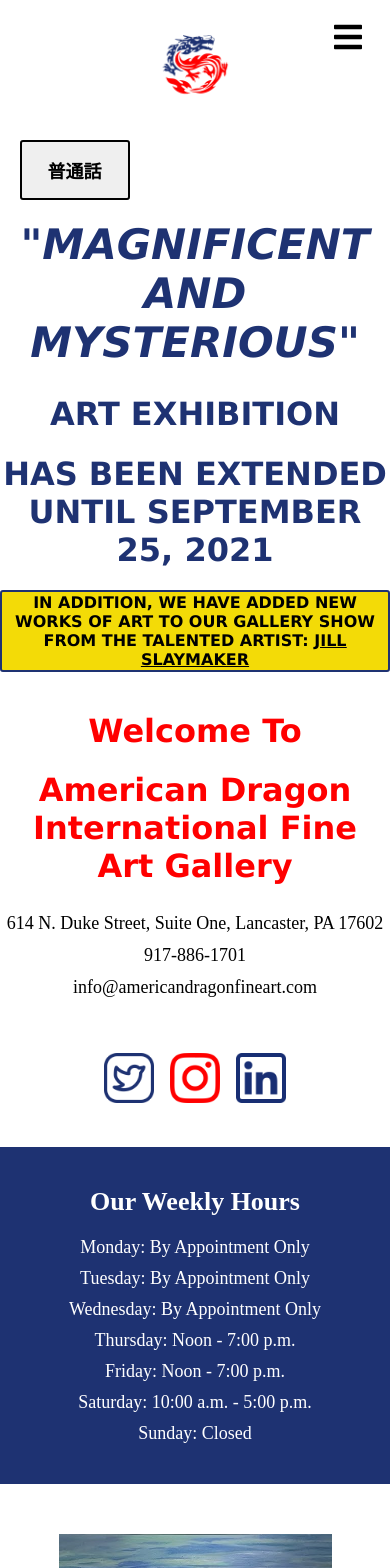
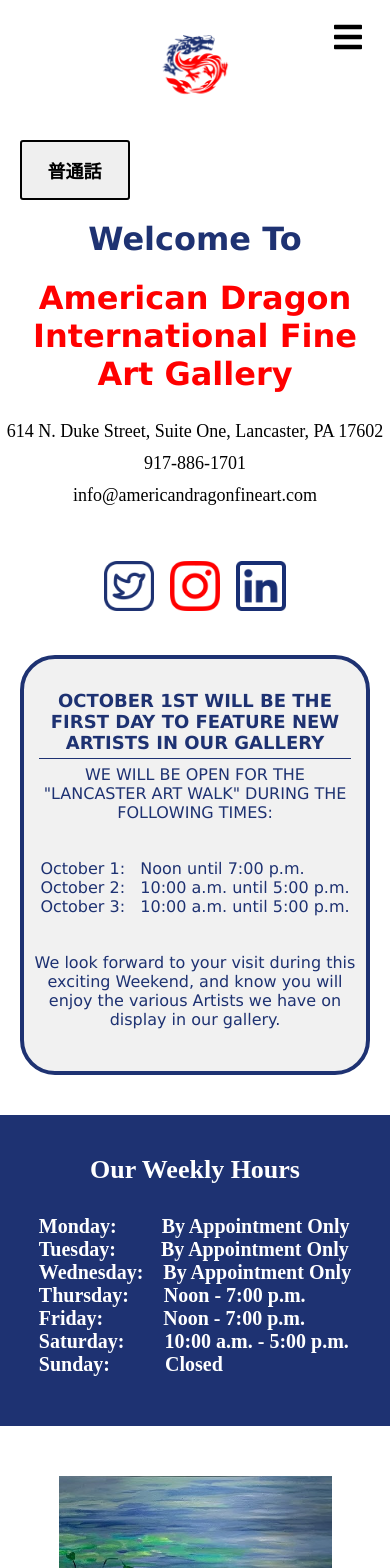
Before and after one commit to cupokoffi8/home, a React (Create React App) app: page / in a window 390 px wide. Shown: the top 1568 px of the page. Built offline with nearby package versions, Linux system fonts and the light colour scheme.

Commit message:
Changed homepage: removed MagAndMyst

```diff
--- a/src/Components/Home/Home-Mandarin.js
+++ b/src/Components/Home/Home-Mandarin.js
@@ -1,8 +1,5 @@
 import React from "react";
 import "./Home.css";
-import Map from "../Map/Map";
-import { FontAwesomeIcon } from '@fortawesome/react-fontawesome';
-import { faCoffee } from '@fortawesome/free-solid-svg-icons';
 import HoursMandarin from "./Hours-Mandarin";
 import NavbarMandarin from '../Navbar-Mandarin/Navbar-Mandarin';
 import '../Button.css';
@@ -24,22 +21,7 @@
           <button id="the-button" type='btn'>English</button>
         </form>
 
-        <a id="bigBoiLink" href="#/mag-and-myst-mandarin">
-        <h1 data-aos="fade-down" data-aos-duration="900" className="magAndMyst">"宏伟而神秘"</h1>
-        <h1 data-aos="fade-down" data-aos-duration="1000" id="please">艺术展</h1>
-        <h1 data-aos="fade-down" data-aos-duration="1100" id="moreInfo">已延长至2021年9月25日</h1>
-      </a>
-
-      <a id="why" href="#/jill-slaymaker-mandarin">
-      <button data-aos="fade-down" data-aos-duration="1200" className="currentExhibitionMessage">
-      此外，我们还从才华横溢的画廊展览中添加了新的艺术作品艺术家：
-        <a href="#/jill-slaymaker-mandarin"><span id="linkToArtist">吉尔·斯莱梅克</span></a>
-        </button>
-        </a>
-
-        <br />
-
-        <h1 data-aos="fade-down" data-aos-duration="1300" className='welcome' id="uh">歡迎來到美國龍國際美術</h1>
+        <h1 data-aos="fade-down" data-aos-duration="1400" className='american'>歡迎來到美國龍國際美術</h1>
 
         <div id="info">
           <a data-aos="fade-left" data-aos-duration="900" id="addy-click" href="https://www.google.com/maps/place/American+Dragon+International+Fine+Art+Gallery/@40.0483338,-76.3059007,15z/data=!4m5!3m4!1s0x0:0x4c549ed6537c2a4!8m2!3d40.0483496!4d-76.3057639">
@@ -56,7 +38,7 @@
 
           </div>
 
-        <div id="iconStuff">
+        <div data-aos="fade-up" data-aos-duration="1800" id="iconStuff">
             <a id="twitter" href="https://twitter.com/ameridragonart">
             <img src="./twitter.png" width="50" height="50" />
             </a>
--- a/src/Components/Home/Home.css
+++ b/src/Components/Home/Home.css
@@ -9,7 +9,7 @@
   }
 
   #uh {
-      color: red !important;
+      color: #1e3272 !important;
       margin-top: 20px;
   }
 
@@ -36,22 +36,14 @@
   }
 
   .magAndMyst {
-    color: #1e3272 !important;
+    color: #ffffff !important;
     display: block;
-    justify-content: center;
     margin-top: 20px;
-    margin-left: auto;
-    margin-right: auto;
+    margin-left: 10px;
+    margin-right: 10px;
     text-transform: uppercase;
-    font-weight: 2200;
-    font-size: 42px;
-    font-style: italic;
     text-align: center;
     font-family: 'Lucida Sans', 'Lucida Sans Regular', 'Lucida Grande', 'Lucida Sans Unicode', Geneva, Verdana, sans-serif;
-  }
-
-  .magAndMyst:hover {
-    color: #6376b3 !important;
   }
 
   #moreInfo {
@@ -60,70 +52,75 @@
     justify-content: center !important;
     margin-left: auto;
     margin-right: auto;
-    text-transform: uppercase;
-    font-weight: bold;
+    font-size: 16px;
+    font-weight: 550;
     text-align: center;
     font-family: 'Lucida Sans', 'Lucida Sans Regular', 'Lucida Grande', 'Lucida Sans Unicode', Geneva, Verdana, sans-serif;
   }
 
-  #moreInfo:hover {
-    color: #6376b3 !important;
+  .big-words {
+    color: #1e3272 !important;
+    display: block;
+    margin-top: 26px;
+    margin-left: auto;
+    margin-right: auto;
+    text-transform: uppercase;
+    font-weight: bold;
+    font-size: 18px;
+    text-align: center;
+    font-family: 'Lucida Sans', 'Lucida Sans Regular', 'Lucida Grande', 'Lucida Sans Unicode', Geneva, Verdana, sans-serif;
+  }
+
+  .other-words {
+    color: #1e3272 !important;
+    display: block;
+    margin-top: 5px;
+    margin-left: auto;
+    margin-right: auto;
+    text-transform: uppercase;
+    font-weight: 550;
+    font-size: 16px;
+    text-align: center;
+    font-family: 'Lucida Sans', 'Lucida Sans Regular', 'Lucida Grande', 'Lucida Sans Unicode', Geneva, Verdana, sans-serif;
+  }
+
+  .announcement-card {
+    padding-top: 5px;
+    padding-left: 5px;
+    padding-right: 5px;
+    padding-bottom: 5px;
+    display: block;
+    margin-left: auto;
+    margin-right: auto;
+    border-radius: 35px;
+    border: #1e3272;
+    border-style: solid;
+    border-width: 4px;
+    width: 60vw;
+    height: auto;
+    background-color: #dbdbdb62;
   }
 
   #why {
     text-decoration: none !important;
   }
 
-  #pop-up{
-    background: #000000;
-    width: 400px;
-    height: 400px;
-  }
-
-  .currentExhibitionMessage {
-    color: #000000 !important;
-    border: 2px solid #1e3272;
-    border-radius: 3px;
-    background: rgb(243, 219, 7);
-    display: block;
+  #please {
+    color: #1e3272 !important;
+    display: flex;
+    justify-content: center !important;
     margin-left: auto;
     margin-right: auto;
-    justify-content: center !important;
-    text-transform: uppercase;
-    font-weight: bolder;
-    text-align: center;
     font-size: 16px;
+    font-weight: 550;
+    text-align: left;
     font-family: 'Lucida Sans', 'Lucida Sans Regular', 'Lucida Grande', 'Lucida Sans Unicode', Geneva, Verdana, sans-serif;
   }
 
-  .currentExhibitionMessage:hover {
-    color: #000000 !important;
-    background-color: #ffee56c4;
-  }
-
-  #linkToArtist {
-    text-decoration: underline;
-    color: #000000;
-  }
-
-  #bigBoiLink {
-    text-decoration: none;
-  }
-
-  #please {
-    color: #1e3272 !important;
-    display: block;
-    justify-content: center !important;
-    margin-left: auto;
-    margin-right: auto;
-    text-transform: uppercase;
-    font-weight: bold;
-    text-align: center;
-    font-family: 'Lucida Sans', 'Lucida Sans Regular', 'Lucida Grande', 'Lucida Sans Unicode', Geneva, Verdana, sans-serif;
-  }
-
-  #please:hover {
-    color: #6376b3 !important;
+  .the-line {
+    height: 1px;
+    background-color: #1e3272 !important;
+    border: none;
   }
 
   .reachOut {
@@ -288,9 +285,11 @@
   }
 
   @media only screen and (max-width: 600px) {
-    /* #top{
-      margin-bottom: 150px;
-    } */
+
+    .announcement-card {
+      width: 85vw;
+      height: auto;
+    }
 
     #p-top {
       margin-left: 15px;
--- a/src/Components/Home/Home.js
+++ b/src/Components/Home/Home.js
@@ -53,24 +53,9 @@
           <button id="the-button" type='btn'>普通話</button>
         </form>
 
-      <a id="bigBoiLink" href="#/mag-and-myst">
-        <h1 data-aos="fade-down" data-aos-duration="900" className="magAndMyst">"Magnificent And Mysterious"</h1>
-        <h1 data-aos="fade-down" data-aos-duration="1000" id="please">Art Exhibition</h1>
-        <h1 data-aos="fade-down" data-aos-duration="1100" id="moreInfo">Has Been Extended Until September 25, 2021</h1>
-      </a>
 
-      <a id="why" href="#/jill-slaymaker">
-      <button data-aos="fade-down" data-aos-duration="1200" className="currentExhibitionMessage">
-        In addition, we have added new works of art to our gallery show from the talented
-        artist: <a href="#/jill-slaymaker"><span id="linkToArtist">Jill Slaymaker</span></a>
-        </button>
-        </a>
-
-        <br />
-
-
-        <h1 data-aos="fade-down" data-aos-duration="1300" className='welcome' id="uh">Welcome To</h1>
-        <h1 data-aos="fade-down" data-aos-duration="1400" className='american'>American Dragon International Fine Art Gallery</h1>
+        <h1 data-aos="fade-down" data-aos-duration="1700" className='welcome' id="uh">Welcome To</h1>
+        <h1 data-aos="fade-down" data-aos-duration="1800" className='american'>American Dragon International Fine Art Gallery</h1>
 
         <div id="info">
           <a data-aos="fade-left" data-aos-duration="900" id="addy-click" href="https://www.google.com/maps/place/American+Dragon+International+Fine+Art+Gallery/@40.0483338,-76.3059007,15z/data=!4m5!3m4!1s0x0:0x4c549ed6537c2a4!8m2!3d40.0483496!4d-76.3057639">
@@ -87,7 +72,7 @@
 
           </div>
 
-        <div id="iconStuff">
+          <div data-aos="fade-up" data-aos-duration="2000" id="iconStuff">
             <a id="twitter" href="https://twitter.com/ameridragonart">
             <img src="./twitter.png" width="50" height="50" />
             </a>
@@ -99,10 +84,30 @@
             <a id="linkedin" href="https://www.linkedin.com/company/american-dragon-fine-art/">
             <img src="./linkedin.png" width="50" height="50"/>
             </a>
-
             </div>
 
-            <br />
+          <br />
+
+          <div data-aos="fade-down" data-aos-duration="1400" className="announcement-card">
+        <h6 className="magAndMyst">
+          <span className="big-words">
+            October 1st will be the first day to feature new artists in our Gallery
+            </span>
+            <hr className="the-line" />
+            <span className="other-words">
+          We will be open for the "Lancaster Art Walk" during the following times:
+          </span>
+          </h6>
+        <h6 id="please">
+          October 1:   Noon until 7:00 p.m.<br />
+          October 2:   10:00 a.m. until 5:00 p.m.<br />
+          October 3:   10:00 a.m. until 5:00 p.m.</h6>
+        <h6 id="moreInfo">
+          We look forward to your visit during this exciting Weekend, and know you will enjoy the
+          various Artists we have on display in our gallery.</h6>
+      </div>
+
+      <br /><br />
 
         <Hours />
 
--- a/src/Components/Home/Hours.css
+++ b/src/Components/Home/Hours.css
@@ -1,34 +1,32 @@
 #hours-div {
   background-color: #1e3272;
-  justify-content: center !important;
 }
 
 .title {
   font-family: 'Times New Roman', Times, serif;
   font-size: 26px;
-    display: block;
+  display: flex;
   justify-content: center !important;
-    text-align: center !important;
-    align-items: center !important;
+  margin-left: auto;
+  margin-right: auto;
+  text-align: left;
   color: #fff;
   background-color: #1e3272 !important;
-    /* color: #1e3272 !important;  */
-    font-weight: bold;
   margin-top: 0px;
-    margin-bottom: 0px;
+  margin-bottom: 10px;
+  /* color: #1e3272;  */
   }
 
   .hours{
     font-family: 'Times New Roman', Times, serif;
-    font-size: 18px;
+    font-size: 20px;
     display: flex;
     justify-content: center !important;
-    text-align: justify !important;
-    align-self: center !important;
+    margin-left: auto;
+    margin-right: auto;
+    text-align: left;
     color: #fff;
     background-color: #1e3272 !important;
-    margin-left: auto !important;
-    margin-right: auto !important;
     margin-top: 0px;
     margin-bottom: 10px;
     /* color: #1e3272;  */
@@ -39,8 +37,7 @@
     font-size: 18px;
     display: flex;
     justify-content: center !important;
-    text-align: justify !important;
-    align-self: center !important;
+    text-align: center !important;
     color: #fff;
     background-color: #1e327200 !important;
     margin-left: auto;
--- a/src/Components/Home/Hours.js
+++ b/src/Components/Home/Hours.js
@@ -11,15 +11,16 @@
     return (
         <div data-aos="fade-up" data-aos-duration="900" id="hours-div">
           <div id="space" />
-          <h3 data-aos="fade-up" data-aos-duration="1000" className="title">Our Weekly Hours</h3>
+          <h6 data-aos="fade-up" data-aos-duration="1000" className="title">Our Weekly Hours</h6>
           <div id="space-uh" />
-            <p data-aos="fade-up" data-aos-duration="1100" className="hours">Monday:  By Appointment Only</p>
-            <p data-aos="fade-up" data-aos-duration="1100" className="hours">Tuesday:  By Appointment Only</p>
-            <p data-aos="fade-up" data-aos-duration="1100" className="hours">Wednesday:  By Appointment Only</p>
-            <p data-aos="fade-up" data-aos-duration="1100" className="hours">Thursday:  Noon - 7:00 p.m.</p>
-            <p data-aos="fade-up" data-aos-duration="1100" className="hours">Friday:  Noon - 7:00 p.m.</p>
-            <p data-aos="fade-up" data-aos-duration="1100" className="hours">Saturday:  10:00 a.m. - 5:00 p.m.</p>
-            <p data-aos="fade-up" data-aos-duration="1100" className="hoursUH">Sunday:  Closed</p>
+            <h6 data-aos="fade-up" data-aos-duration="1100" className="hours">
+              Monday: &nbsp;&nbsp;&nbsp;&nbsp;&nbsp;&nbsp;&nbsp; By Appointment Only<br />
+              Tuesday: &nbsp;&nbsp;&nbsp;&nbsp;&nbsp;&nbsp;&nbsp; By Appointment Only<br />
+              Wednesday: &nbsp;&nbsp; By Appointment Only<br />
+              Thursday:  &nbsp;&nbsp;&nbsp;&nbsp;&nbsp; Noon - 7:00 p.m.<br />
+              Friday: &nbsp;&nbsp;&nbsp;&nbsp;&nbsp;&nbsp;&nbsp;&nbsp;&nbsp;&nbsp; Noon - 7:00 p.m.<br />
+              Saturday: &nbsp;&nbsp;&nbsp;&nbsp;&nbsp;&nbsp; 10:00 a.m. - 5:00 p.m.<br />
+              Sunday: &nbsp;&nbsp;&nbsp;&nbsp;&nbsp;&nbsp;&nbsp;&nbsp;&nbsp; Closed</h6>
             <div id="space" />
         </div>
     );
```
Also changed, not shown: src/Components/Home/Hours-Mandarin.js (+10 -9 lines). Lines whose indentation alone changed are shown as unchanged.
